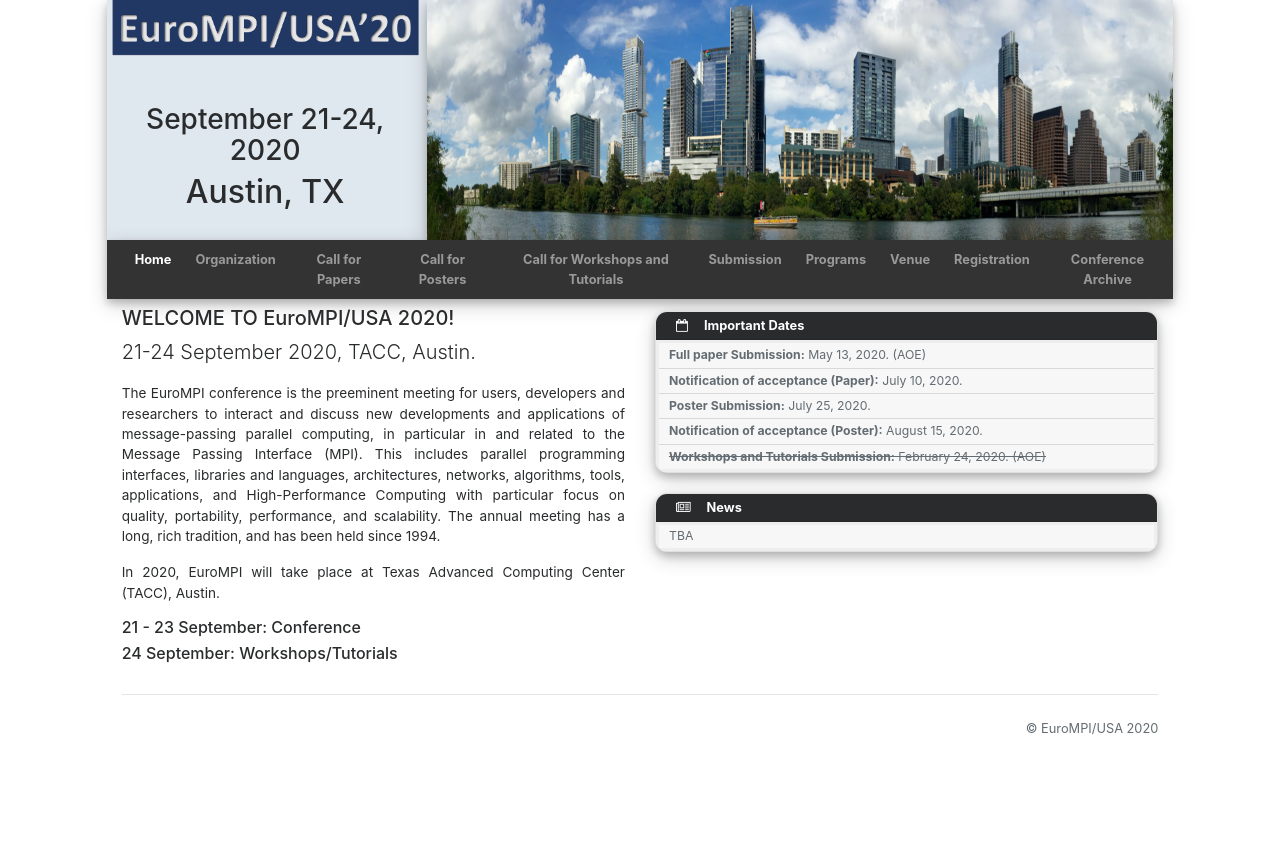
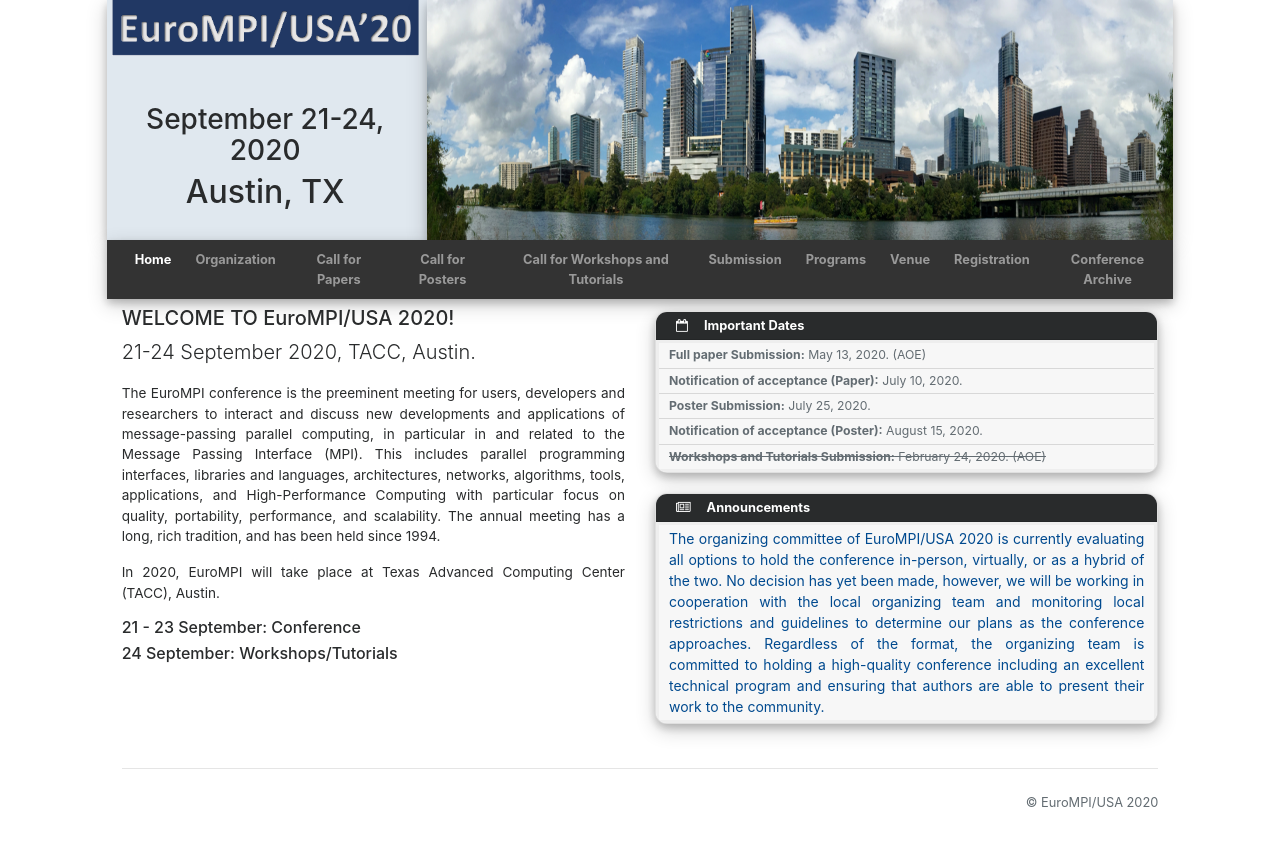
Before and after one commit to eurompi/eurompi.github.io, a Jekyll site: the page built from index.html, in a window 1280 px wide. Shown: the top 848 px of the page. Built offline with Jekyll 4.4.1, drawn with Linux system fonts in a browser that asks for light colours; nearby versions of some CDN libraries.

Commit message:
Add conference announcement

```diff
--- a/_data/conference.yml
+++ b/_data/conference.yml
@@ -107,9 +107,13 @@
     timezone: AOE
     text: Workshops and Tutorials Submission
     pass_due: True
-#news:
-#  - date: 2017-10-14
-#    text: Workshop has been successfully held
+news:
+  - date:
+    text: The organizing committee of EuroMPI/USA 2020 is currently evaluating all options to hold the conference in-person,
+          virtually, or as a hybrid of the two. No decision has yet been made, however, we will be working in cooperation with
+          the local organizing team and monitoring local restrictions and guidelines to determine our plans as the conference
+          approaches. Regardless of the format, the organizing team is committed to holding a high-quality conference including
+          an excellent technical program and ensuring that authors are able to present their work to the community.
 #  - date: 2017-05-12
 #    text: Submission site online
 #  - date: 2017-03-08
--- a/_includes/card-news.html
+++ b/_includes/card-news.html
@@ -1,12 +1,12 @@
 <div class="card">
     <div class="card-header text-white bg-inverse">
-        <i class="fa fa-newspaper-o mr-3" aria-hidden="true"></i><strong>News</strong>
+        <i class="fa fa-newspaper-o mr-3" aria-hidden="true"></i><strong>Announcements</strong>
     </div>
     <div class="card-block bg-faded">
         <ul class="list-group list-group-flush">
             {% if site.data.conference.news %}
                 {% for news_entry in site.data.conference.news %}
-                <li class="list-group-item bg-faded text-muted">{{ news_entry.date | date: "%B %-d, %Y" }} - {{ news_entry.text }}</li>
+                <li class="list-group-item bg-faded text-muted"> <p style="text-align:justify;color:#004a8f;font-size:14px"> {{ news_entry.text }} </p></li>
                 {% endfor %}
             {% else %}
                 <li class="list-group-item bg-faded text-muted">TBA</li>
```
